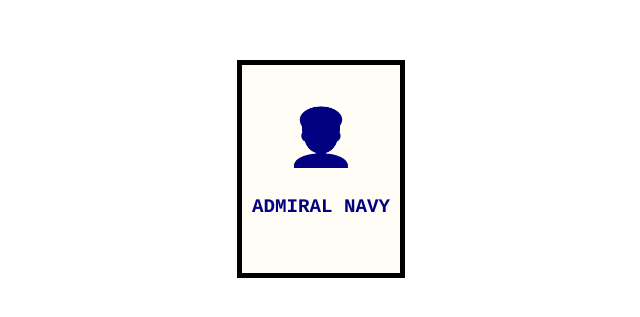
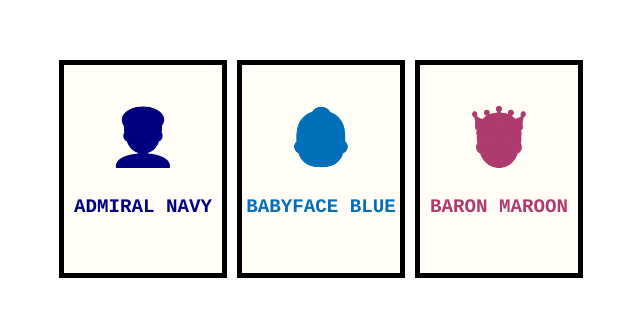
Before and after one commit to nicm42/murdle-cards, a React (Vite) app: page / in a window 1280 px wide. Shown: the part 239-556 px from the top of the page, without its empty margins (319-959 px from the left). Built offline with nearby package versions, Linux system fonts and the light colour scheme.

Commit message:
Updated to show three cards

```diff
--- a/src/App.tsx
+++ b/src/App.tsx
@@ -13,18 +13,44 @@ export interface ISuspect {
 }
 
 function App() {
-  const [showBigCard, setShowBigCard] = useState<boolean>(false);
+  const [showBigCard, setShowBigCard] = useState<boolean[]>([
+    false,
+    false,
+    false,
+  ]);
 
-  const suspect = suspects[0];
+  //const suspect = suspects[0];
+  const suspects3 = suspects.slice(0, 3);
+
+  const anyBigCardsShowing: boolean = showBigCard.some((element) => element);
 
   return (
     <>
       <div className="small-cards">
-        <SmallCard suspect={suspect} setShowBigCard={setShowBigCard} />
+        {suspects3.map((suspect, index) => (
+          <SmallCard
+            key={suspect.name}
+            suspect={suspect}
+            showBigCard={showBigCard}
+            setShowBigCard={setShowBigCard}
+            index={index}
+          />
+        ))}
       </div>
-      {showBigCard && (
+      {anyBigCardsShowing && (
         <div className="big-cards">
-          <BigCard suspect={suspect} setShowBigCard={setShowBigCard} />
+          {suspects3.map(
+            (suspect, index) =>
+              showBigCard[index] && (
+                <BigCard
+                  key={suspect.name}
+                  suspect={suspect}
+                  showBigCard={showBigCard}
+                  setShowBigCard={setShowBigCard}
+                  index={index}
+                />
+              )
+          )}
         </div>
       )}
     </>
--- a/src/components/BigCard.tsx
+++ b/src/components/BigCard.tsx
@@ -3,10 +3,18 @@ import './BigCard.css';
 
 type Props = {
   suspect: ISuspect;
-  setShowBigCard: (showing: boolean) => void;
+  showBigCard: boolean[];
+  setShowBigCard: (showing: boolean[]) => void;
+  index: number;
 };
 
-function BigCard({ suspect, setShowBigCard }: Props) {
+function BigCard({ suspect, showBigCard, setShowBigCard, index }: Props) {
+  const setCardDown = () => {
+    const updatedCards = [...showBigCard];
+    updatedCards[index] = false;
+    setShowBigCard(updatedCards);
+  };
+
   return (
     <div
       className="big-card card"
@@ -19,7 +27,7 @@ function BigCard({ suspect, setShowBigCard }: Props) {
       <div className="card--buttons">
         <button
           className="card--button card--button-setdown"
-          onClick={() => setShowBigCard(false)}
+          onClick={setCardDown}
         >
           Set card down
         </button>
--- a/src/components/SmallCard.tsx
+++ b/src/components/SmallCard.tsx
@@ -3,17 +3,25 @@ import './SmallCard.css';
 
 type Props = {
   suspect: ISuspect;
-  setShowBigCard: (showing: boolean) => void;
+  showBigCard: boolean[];
+  setShowBigCard: (showing: boolean[]) => void;
+  index: number;
 };
 
-function SmallCard({ suspect, setShowBigCard }: Props) {
+function SmallCard({ suspect, showBigCard, setShowBigCard, index }: Props) {
+  const setBigCardToShow = () => {
+    const updatedCards = [...showBigCard];
+    updatedCards[index] = true;
+    setShowBigCard(updatedCards);
+  };
+
   return (
     <div
       className="card small-card"
       role="button"
       tabIndex={0}
       style={{ '--card-colour': suspect.colour } as React.CSSProperties}
-      onClick={() => setShowBigCard(true)}
+      onClick={setBigCardToShow}
     >
       <div className="card--emoji">{suspect.emoji}</div>
       <h2 className="card--name">{suspect.name}</h2>
```
